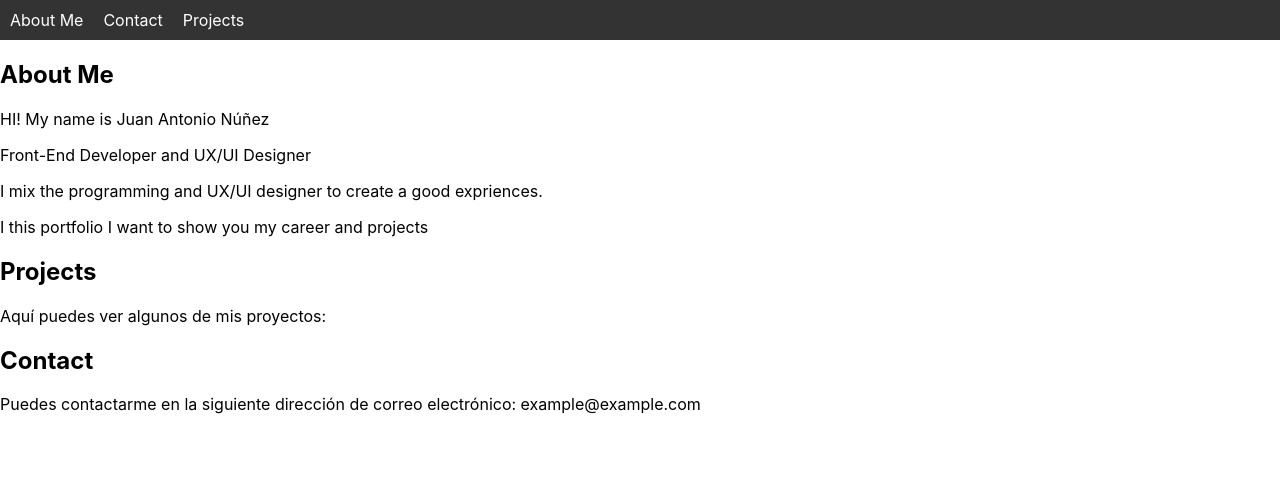
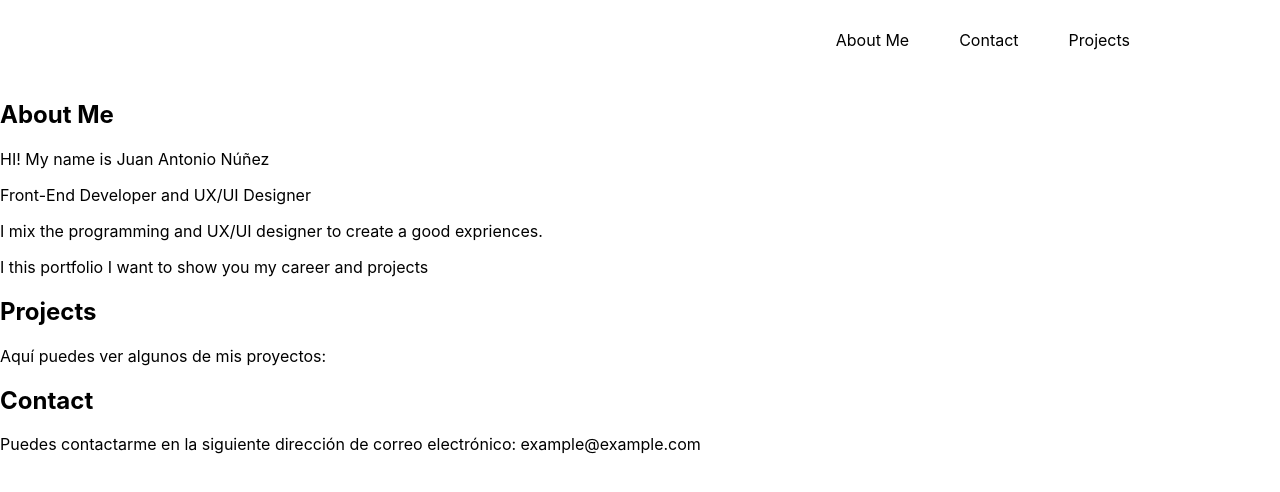
Before and after one commit to juanunez92/Portfolio, a React (Create React App) app: page / in a window 1280 px wide. Shown: the top 492 px of the page. Built offline with nearby package versions, Linux system fonts and the light colour scheme.

Commit message:
menu navbar

```diff
--- a/src/Navbar.css
+++ /dev/null
@@ -1,21 +0,0 @@
-.navbar {
-    background-color: #333;
-    color: white;
-    padding: 10px;
-  }
-
-  .navbar ul {
-    list-style: none;
-    margin: 0;
-    padding: 0;
-  }
-
-  .navbar li {
-    display: inline;
-    margin-right: 20px;
-  }
-
-  .navbar a {
-    color: white;
-    text-decoration: none;
-  }
--- /dev/null
+++ b/src/components/Navbar/Navbar.css
@@ -0,0 +1,37 @@
+
+.navbar {
+  padding: 30px 100px;
+  text-align: right;
+}
+
+.navbar ul {
+  list-style: none;
+  margin: 0;
+  padding: 0;
+}
+
+.navbar li {
+  display: inline-block;
+  margin-right: 50px;
+}
+
+.navbar a {
+  color: black;
+  text-decoration: none;
+  position: relative;
+}
+
+.navbar a::after {
+  content: '';
+  display: block;
+  width: 0;
+  height: 4px;
+  background-color: #BA2A60;
+  position: absolute;
+  bottom: -5px;
+  transition: width 0.3s ease;
+}
+
+.navbar a:hover::after {
+  width: 120%;
+}
--- a/src/Navbar.js
+++ b/src/components/Navbar/Navbar.js
@@ -1,4 +1,3 @@
-// Navbar.js
 import React from 'react';
 import './Navbar.css';
 
```
Also changed, not shown: src/App.js (+4 -4 lines), src/components/AboutMe/AboutMe.js (renamed from src/AboutMe.js), src/components/Contact/Contact.js (renamed from src/Contact.js), src/components/Contact/contact.css (added), src/components/Project/Project.js (renamed from src/Project.js).
